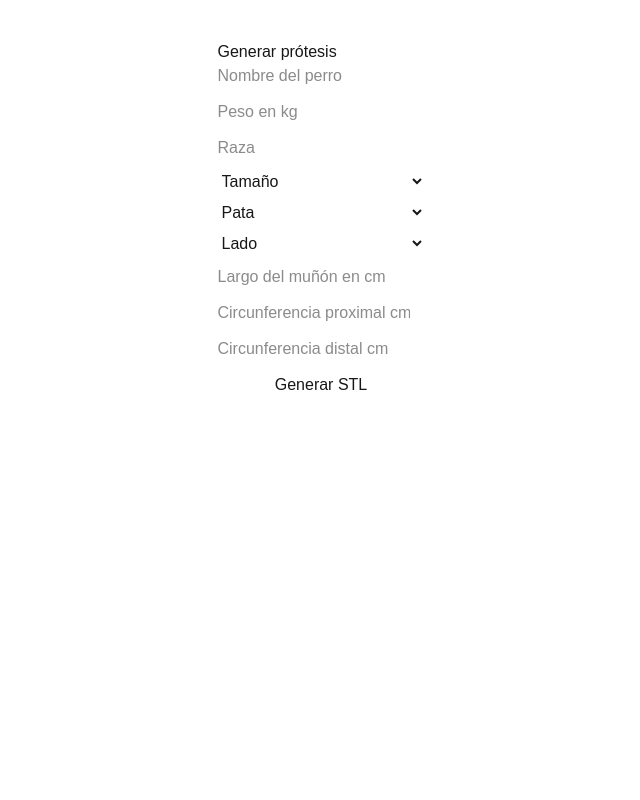
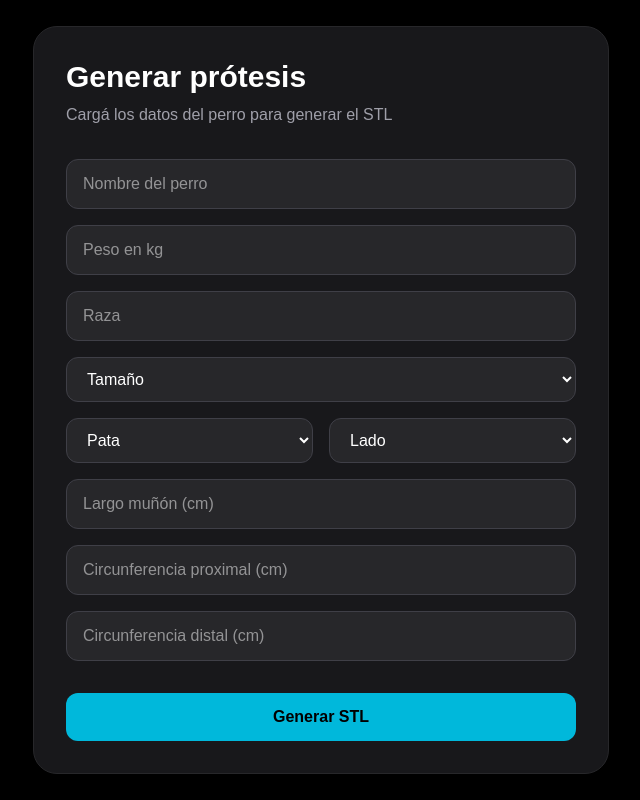
Before and after one commit to brigitteblau/bbm, a Next.js app: page /form in a window 1280 px wide. Shown: the whole page, without its empty margins (319-959 px from the left). Built offline with nearby package versions, Linux system fonts and the light colour scheme.

Commit message:
Refactor prosthesis generation form with improved styling and API URL handling

```diff
--- a/app/form/page.tsx
+++ b/app/form/page.tsx
@@ -23,15 +23,21 @@ export default function ProtesisFormPage() {
       proximal_circumference_cm: Number(form.get("proximal_circumference_cm")),
       distal_circumference_cm: Number(form.get("distal_circumference_cm")),
     };
+    const apiUrl = process.env.NEXT_PUBLIC_API_URL;
+
+    console.log("API URL:", apiUrl);
+    console.log("FULL URL:", `${apiUrl}/prosthesis/generate`);
+
 
     try {
-      const res = await fetch(`${process.env.NEXT_PUBLIC_API_URL}/prosthesis/generate`, {
+        const res = await fetch(`${apiUrl}/prosthesis/generate`, {
             method: "POST",
             headers: {
               "Content-Type": "application/json",
             },
             body: JSON.stringify(payload),
           });
+
 
       const data = await res.json();
       console.log("Respuesta FastAPI:", data);
@@ -45,41 +51,108 @@ export default function ProtesisFormPage() {
   }
 
   return (
-    <main style={{ maxWidth: 500, margin: "40px auto", fontFamily: "Arial" }}>
-      <h1>Generar prótesis</h1>
+    <main className="min-h-screen bg-black text-white flex items-center justify-center p-6">
+      <div className="w-full max-w-xl bg-zinc-900 border border-zinc-800 rounded-3xl p-8 shadow-2xl">
 
-      <form onSubmit={handleSubmit} style={{ display: "grid", gap: 12 }}>
-        <input name="dog_name" placeholder="Nombre del perro" required />
-        <input name="dog_weight_kg" type="number" placeholder="Peso en kg" required />
-        <input name="dog_breed" placeholder="Raza" />
+        <h1 className="text-3xl font-bold mb-2">
+          Generar prótesis
+        </h1>
 
-        <select name="dog_size" required>
+        <p className="text-zinc-400 mb-8">
+          Cargá los datos del perro para generar el STL
+        </p>
+
+        <form
+          onSubmit={handleSubmit}
+          className="grid gap-4"
+        >
+          <input
+            name="dog_name"
+            placeholder="Nombre del perro"
+            required
+            className="bg-zinc-800 border border-zinc-700 rounded-xl px-4 py-3 outline-none focus:border-cyan-400"
+          />
+
+          <input
+            name="dog_weight_kg"
+            type="number"
+            placeholder="Peso en kg"
+            required
+            className="bg-zinc-800 border border-zinc-700 rounded-xl px-4 py-3 outline-none focus:border-cyan-400"
+          />
+
+          <input
+            name="dog_breed"
+            placeholder="Raza"
+            className="bg-zinc-800 border border-zinc-700 rounded-xl px-4 py-3 outline-none focus:border-cyan-400"
+          />
+
+          <select
+            name="dog_size"
+            required
+            className="bg-zinc-800 border border-zinc-700 rounded-xl px-4 py-3"
+          >
             <option value="">Tamaño</option>
             <option value="pequeño">Pequeño</option>
             <option value="mediano">Mediano</option>
             <option value="grande">Grande</option>
           </select>
 
-        <select name="limb_position" required>
+          <div className="grid grid-cols-2 gap-4">
+            <select
+              name="limb_position"
+              required
+              className="bg-zinc-800 border border-zinc-700 rounded-xl px-4 py-3"
+            >
               <option value="">Pata</option>
               <option value="delantera">Delantera</option>
               <option value="trasera">Trasera</option>
             </select>
 
-        <select name="limb_side" required>
+            <select
+              name="limb_side"
+              required
+              className="bg-zinc-800 border border-zinc-700 rounded-xl px-4 py-3"
+            >
               <option value="">Lado</option>
               <option value="izquierda">Izquierda</option>
               <option value="derecha">Derecha</option>
             </select>
+          </div>
 
-        <input name="stump_length_cm" type="number" placeholder="Largo del muñón en cm" required />
-        <input name="proximal_circumference_cm" type="number" placeholder="Circunferencia proximal cm" required />
-        <input name="distal_circumference_cm" type="number" placeholder="Circunferencia distal cm" required />
+          <input
+            name="stump_length_cm"
+            type="number"
+            placeholder="Largo muñón (cm)"
+            required
+            className="bg-zinc-800 border border-zinc-700 rounded-xl px-4 py-3"
+          />
 
-        <button type="submit" disabled={loading}>
+          <input
+            name="proximal_circumference_cm"
+            type="number"
+            placeholder="Circunferencia proximal (cm)"
+            required
+            className="bg-zinc-800 border border-zinc-700 rounded-xl px-4 py-3"
+          />
+
+          <input
+            name="distal_circumference_cm"
+            type="number"
+            placeholder="Circunferencia distal (cm)"
+            required
+            className="bg-zinc-800 border border-zinc-700 rounded-xl px-4 py-3"
+          />
+
+          <button
+            type="submit"
+            disabled={loading}
+            className="mt-4 bg-cyan-500 hover:bg-cyan-400 transition-all text-black font-semibold rounded-xl py-3"
+          >
             {loading ? "Generando..." : "Generar STL"}
           </button>
         </form>
+      </div>
     </main>
   );
 }
```
Also changed, not shown: 1 other file (tests, documents, lock files or other folders). Lines whose indentation alone changed are shown as unchanged.
